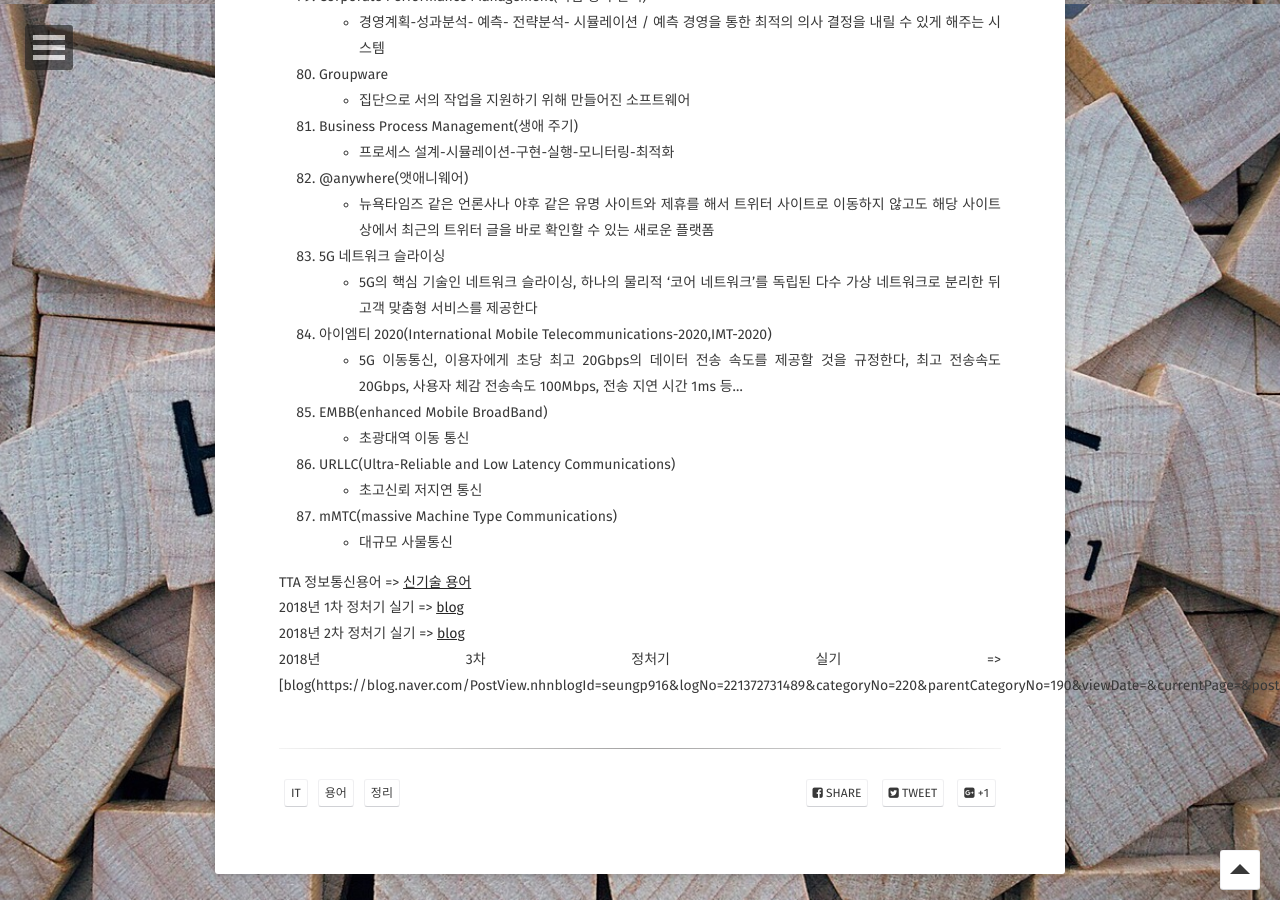
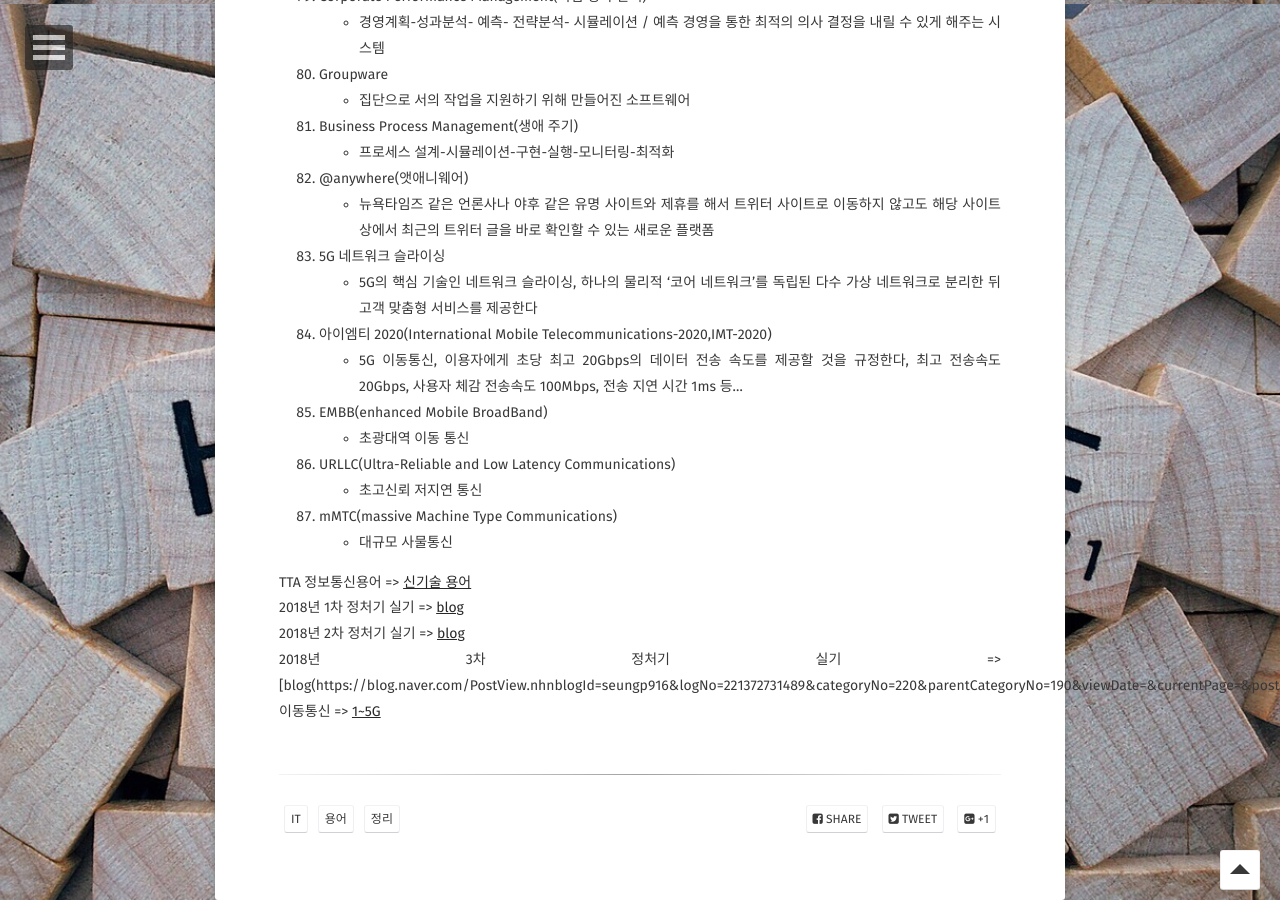
Before and after one commit to Jungjihyuk/JH_Life, a Jekyll site: the page built from _posts/2019-03-16-IT-Terms.md, in a window 1280 px wide and 900 px high, scrolled down 5396 px. Built offline with Jekyll 4.4.1, drawn with Linux system fonts in a browser that asks for light colours; some web fonts are replaced; comment, search, counter and statistics services are not loaded.

Commit message:
it terms 수정

```diff
--- a/_posts/2019-03-16-IT-Terms.md
+++ b/_posts/2019-03-16-IT-Terms.md
@@ -193,3 +193,4 @@ TTA 정보통신용어 => [신기술 용어](https://terms.tta.or.kr/main.do)<br
 2018년 1차 정처기 실기 => [blog](https://bactoria.me/post/17)<br>
 2018년 2차 정처기 실기 => [blog](https://blog.naver.com/PostView.nhn?blogId=owen989&logNo=221311141874)<br>
 2018년 3차 정처기 실기 => [blog(https://blog.naver.com/PostView.nhnblogId=seungp916&logNo=221372731489&categoryNo=220&parentCategoryNo=190&viewDate=&currentPage=&postListTopCurrentPage=&isAfterWrite=true)
+이동통신 => [1~5G](https://m.blog.naver.com/PostView.nhn?blogId=wlsthfkim&logNo=220710581614&proxyReferer=https%3A%2F%2Fwww.google.co.kr%2F)
```
